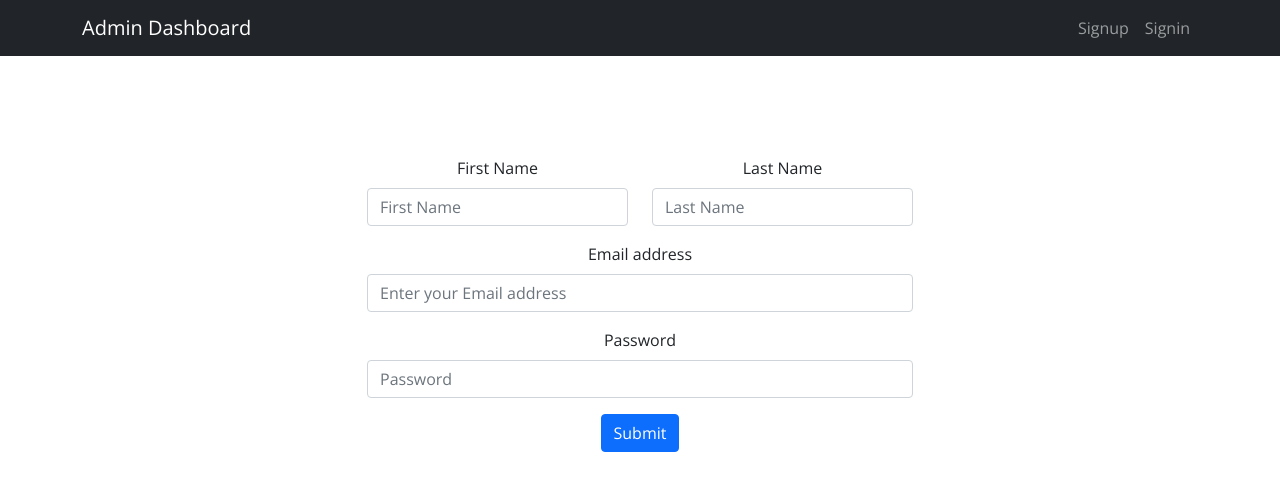
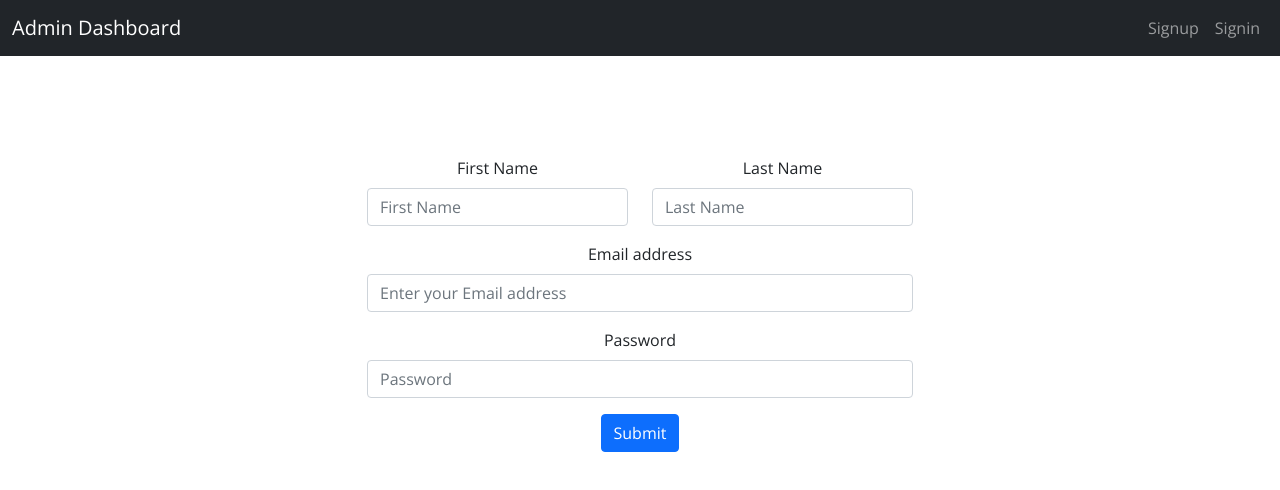
Before and after one commit to kholood-ea/Flipkart-clone, a React (Create React App) app in the folder Frontend/admin-app/: page /signup in a window 1280 px wide. Shown: the top 490 px of the page. Built offline with nearby package versions, Linux system fonts and the light colour scheme.

Commit message:
signing options conditional rendering

```diff
--- a/Frontend/admin-app/src/components/Header/index.js
+++ b/Frontend/admin-app/src/components/Header/index.js
@@ -1,9 +1,34 @@
 import React from "react";
 import { Container, Navbar, Nav } from "react-bootstrap";
+import { useSelector } from "react-redux";
 export default function Header() {
+  const auth = useSelector((state) => state.auth);
+
+  const renderLoggedInLinks = () => (
+    <Nav>
+      <li className="nav-item">
+        <span className="nav-link">Signout</span>
+      </li>
+    </Nav>
+  );
+  const renderNonLoggedInLinks = () => (
+    <Nav>
+      <Nav.Link href="/signup">Signup</Nav.Link>
+      <Nav.Link eventKey={2} href="/signin">
+        Signin
+      </Nav.Link>
+    </Nav>
+  );
+
   return (
-    <Navbar collapseOnSelect expand="lg" bg="dark" variant="dark">
-      <Container>
+    <Navbar
+      collapseOnSelect
+      expand="lg"
+      bg="dark"
+      variant="dark"
+      style={{ zIndex: 1 }}
+    >
+      <Container fluid>
         <Navbar.Brand href="/">Admin Dashboard</Navbar.Brand>
         <Navbar.Toggle aria-controls="responsive-navbar-nav" />
         <Navbar.Collapse id="responsive-navbar-nav">
@@ -22,12 +47,7 @@ export default function Header() {
               </NavDropdown.Item>
             </NavDropdown>*/}
           </Nav>
-          <Nav>
-            <Nav.Link href="/signup">Signup</Nav.Link>
-            <Nav.Link eventKey={2} href="/signin">
-              Signin
-            </Nav.Link>
-          </Nav>
+          {auth.authenticate ? renderLoggedInLinks() : renderNonLoggedInLinks()}
         </Navbar.Collapse>
       </Container>
     </Navbar>
```
